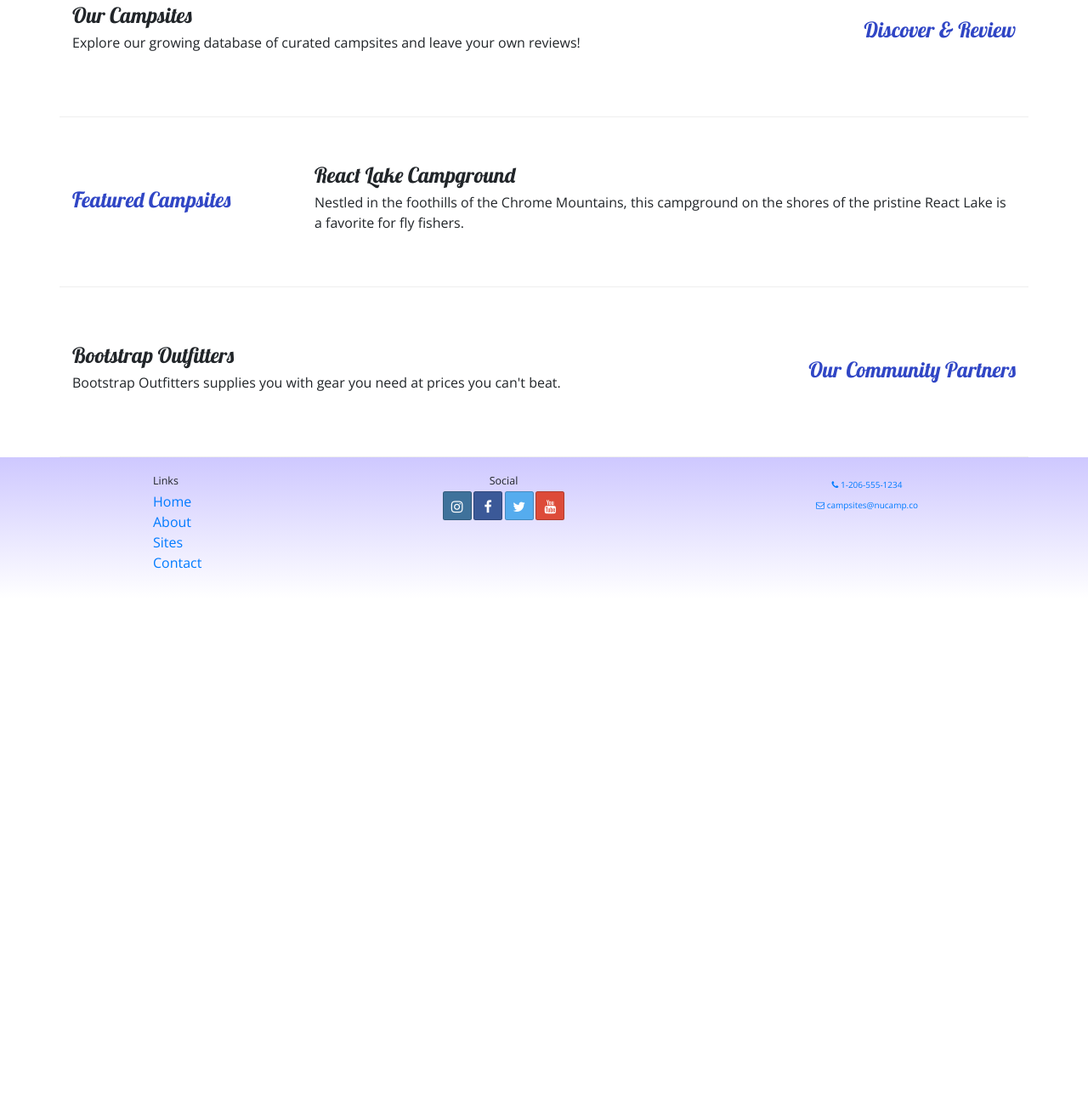
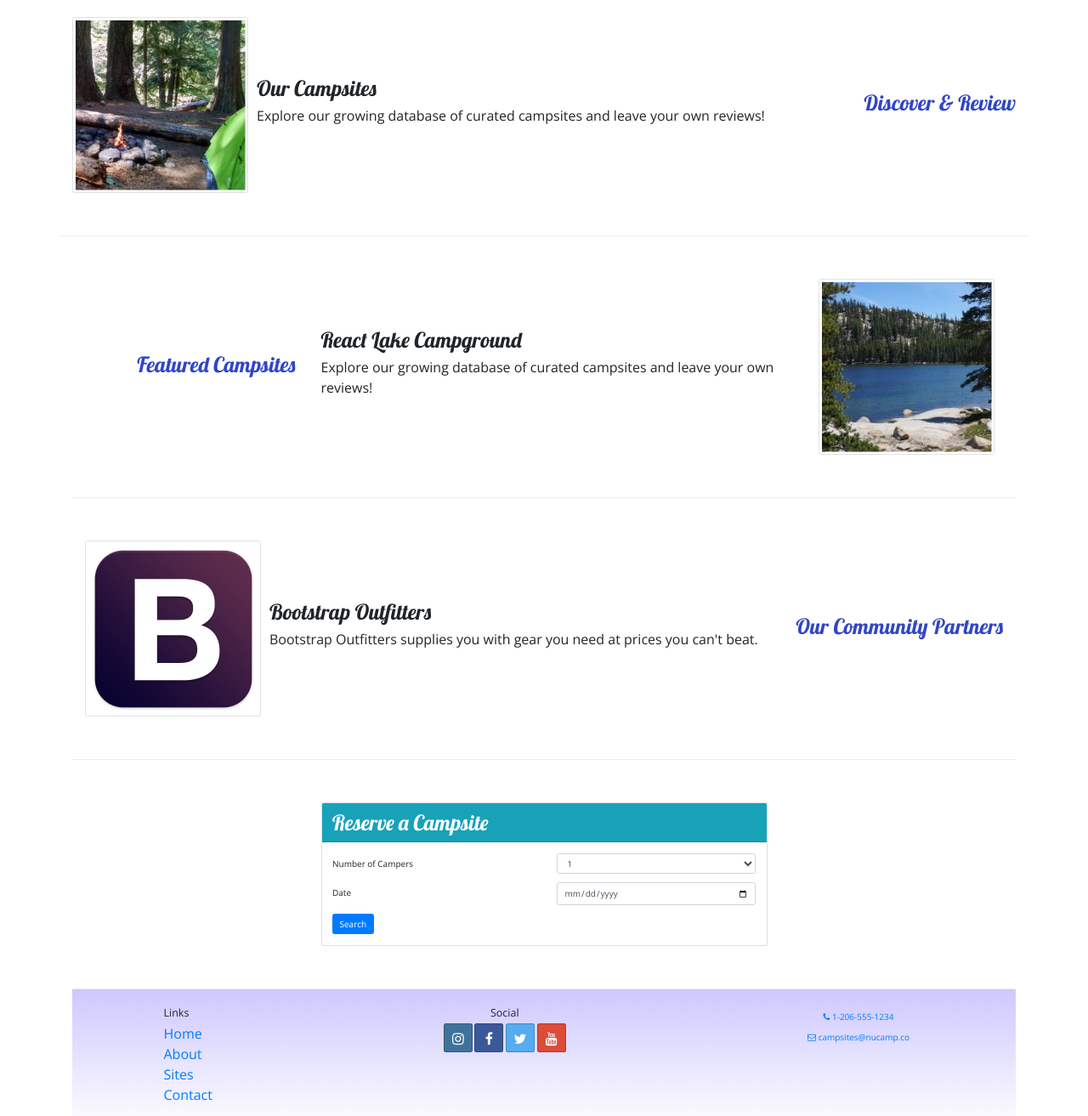
Before and after one commit to kajayr/nucamp, a website: page index.html in a window 1280 px wide. Shown: the part 236-1549 px from the top of the page at 85% size. Before the commit the page ends 940 px from the top, so only its background shows below. Drawn offline with nearby package versions, Linux system fonts and the light colour scheme.

Commit message:
Week 2 Assignment

```diff
--- a/index.html
+++ b/index.html
@@ -14,16 +14,23 @@
     <header class="jumbotron jumbotron-fluid">
         <div class="container">
             <div class="row">
+                <div class="col-4 col-sm-3 col-md-4 align-self-center">
+                    <img src="./img/logo.png" alt="logo" class="image-fluid" />
+                </div>
                 <div class="col">
                     <h1>NuCamp</h1>
                     <h2>a better way to camp</h2>
+                </div>
+                <div class="col-2 col-md-4">
+                    <a class="btn btn-info btn-lg mt-4" href="#reserveForm">Reserve Campsite</a>
                 </div>
             </div>
         </div>
     </header>
     <nav class="navbar navbar-expand-sm navbar-dark sticky-top">
         <div class="container">
-       <button class="navbar-toggler ml-auto" type="button" data-toggle="collapse" data-target="#navbar">
+            <a href="#" class="navbar-brand"><img src="img/logo.png" alt="logo" width="30" height="30"></a>
+       <button class="navbar-toggler" type="button" data-toggle="collapse" data-target="#navbar">
            <span class="navbar-toggler-icon"></span>
         </button>
         <div class="collapse navbar-collapse" id="navbar">
@@ -42,17 +49,28 @@
                 <h2 class="text-sm-right">Discover & Review</h2>
             </div>
             <div class="col">
+                <div class="media">
+                <img class="d-flex mr-3 img-thumbnail" src="img/breadcrumb-trail-thumb.jpg" alt="breadcrumb-trail-thumb">
+                <div class="media-body align-self-center">
                     <h3>Our Campsites</h3>
                 <p class="d-none d-sm-block">Explore our growing database of curated campsites and leave your own reviews!</p>
                 </div>
             </div>
+            </div>
+        </div>
+        <div class="container">
             <div class="row row-content align-items-center">
-            <div class="col-sm-4 col-md-3">
-                <h2>Featured Campsites</h2>
+                <div class="col-sm-4 order-sm-first col-md-3">
+                    <h2 class="text-sm-right">Featured Campsites</h2>
                 </div>
                 <div class="col">
+                    <div class="media">
+                    <div class="media-body align-self-center">
                         <h3>React Lake Campground</h3>
-                <p class="d-none d-sm-block">Nestled in the foothills of the Chrome Mountains, this campground on the shores of the pristine React Lake is a favorite for fly fishers.</p>
+                    <p class="d-none d-sm-block">Explore our growing database of curated campsites and leave your own reviews!</p>
+                    </div>
+                    <img class="d-flex mr-3 img-thumbnail" src="./img/react-lake-thumb.jpg" alt="react-lake-thumb">
+                </div>
                 </div>
             </div>
 
@@ -61,8 +79,53 @@
                 <h2 class="text-sm-right">Our Community Partners</h2>
             </div>
             <div class="col">
+                <div class="media">
+                <img class="d-flex mr-3 img-thumbnail" src="img/bootstrap-thumb.png" alt="bootstrap-thumb">
+                <div class="media-body align-self-center">
                     <h3>Bootstrap Outfitters</h3>
                 <p class="d-none d-sm-block">Bootstrap Outfitters supplies you with gear you need at prices you can't beat.</p>
+                </div>
+            </div>
+            </div>
+        </div>
+        <div class="row row-content">
+            <div class="col-sm-6 col-lg-6 mx-auto">
+                <div class="card">
+                    <h3 class="card-header bg-info text-white">Reserve a Campsite</h3>
+                   <div class="card-body">
+                       <form id="reserveForm">
+                           <div class="form-group row">
+                               <div class="col-md-6 col-sm-12">
+                                <label for="numCampers" class="col-form-label">Number of Campers </label>
+                               </div>
+                               <div class="col col-md-6 col-sm-12">
+                                <select class="form-control" name="numCampers" id="numCampers">
+                                    <option value="1">1</option>
+                                    <option value="2">2</option>
+                                    <option value="3">3</option>
+                                    <option value="4">4</option>
+                                    <option value="5">5</option>
+                                    <option value="6">6</option>
+                                </select>
+                               </div>
+                           </div>
+                           <div class="form-group row">
+                            <div class="col-md-6 col-sm-12">
+                             <label for="date" class="col-form-label">Date </label>
+                            </div>
+                            <div class="col col-md-6 col-sm-12">
+                             <input class="form-control" type="date" id="date" name="date" placeholder="Date">
+                             </select>
+                            </div>
+                        </div>
+                        <div class="row">
+                            <div class="col">
+                                <button class="btn btn-primary" type="submit">Search</button>
+                            </div>
+                        </div>
+                       </form>
+                   </div>
+                </div>
             </div>
         </div>
     </div>
```
Also changed, not shown: aboutus.html (+5 -2 lines), contactus.html (+5 -2 lines), test.html (added, +39 -0 lines), img/bootstrap-thumb.png (added), img/breadcrumb-trail-thumb.jpg (added), img/breadcrumb-trail.jpg (added), img/chrome-river-thumb.jpg (added), img/chrome-river.jpg (added), img/logo.png (added), img/react-lake-thumb.jpg (added), img/react-lake.jpg (added), 1 other file. Lines whose indentation alone changed are shown as unchanged.
